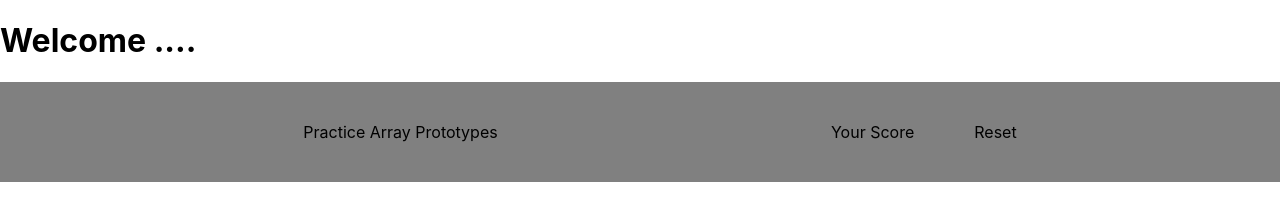
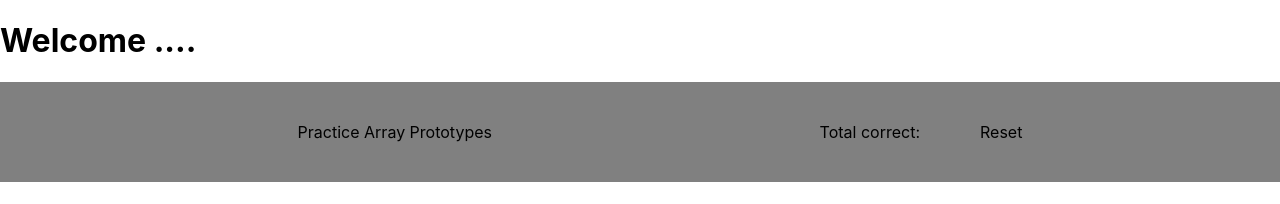
Before and after one commit to geet084/memoize, a React (Create React App) app: page / in a window 1280 px wide. Shown: the top 204 px of the page. Built offline with nearby package versions, Linux system fonts and the light colour scheme.

Commit message:
Add ability to track correct answers

```diff
--- a/src/Nav.js
+++ b/src/Nav.js
@@ -4,14 +4,16 @@ import './CSS/Main.scss';
 export default class Nav extends Component {
 
   render() {
+    let { theScore } = this.props;
+
     return (
       <nav className="nav">
         <ul className="types">
           <li className="aTypes">Practice Array Prototypes</li>
         </ul>
         <ul className="user">
-          <li>Your Score</li>
-          <li>Reset</li>
+          <li>Total correct: {theScore}</li>
+          <li onClick={this.props.reset}>Reset</li>
         </ul>
       </nav>
     );
```
